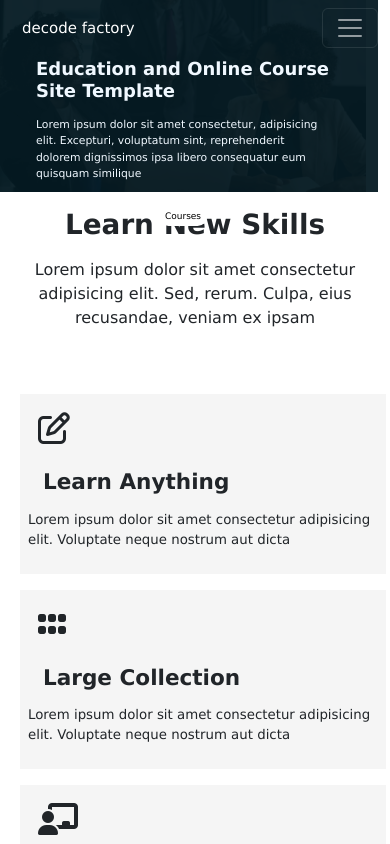
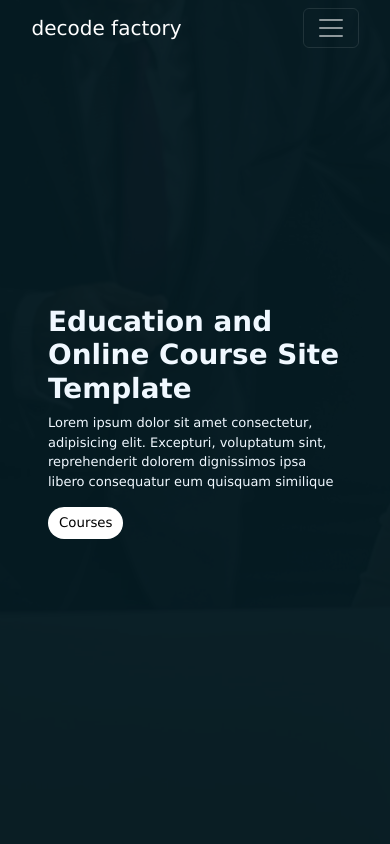
Before and after one commit to HissanaA/Front-End-Project--Decode-Factory, a plain HTML site: page final/DF-FINAL/index.html in a window 390 px wide. Shown: the top 844 px of the page. Drawn offline with nearby package versions, Linux system fonts and the light colour scheme.

Commit message:
header section has changed, wrpper div and overlay css is added to make header responsive. respective changes have done to media query

```diff
--- a/final/DF-FINAL/index.html
+++ b/final/DF-FINAL/index.html
@@ -26,30 +26,37 @@
     />
     <!-------CUSTOM CSS-------------->
     <link rel="stylesheet" href="style.css" />
+
+<!--------jQuery CDN--------------------------->
+    <script src="https://ajax.googleapis.com/ajax/libs/jquery/3.7.1/jquery.min.js"></script>
   </head>
   <body>
-    <!---------------------Header Section------------------------------->
-    <div class="row hero-bg">
-      <img class="bg-image" src="./assets/hero-bg.jpg" />
+    <!---------------------Hero Section------------------------------->
+    <div class="hero">
+      <div class="bg-image">
+        <div class="image-overlay row">
           <img class="col-sm-6 hero-img" src="./assets/hero-img.png" />
-      <article class="hero-details col-sm-6 p-5 mt-10 text-align-center ">
+          <article class="hero-details col-sm-6 p-5 mt-10 justify-content-end">
             <h1 class="hero-heading text-start">
               Education and Online Course Site Template
             </h1>
-        <p class="hero-intro text-start py-2">
-          Lorem ipsum dolor sit amet consectetur, adipisicing elit. Excepturi,
-          voluptatum sint, reprehenderit dolorem dignissimos ipsa libero
-          consequatur eum quisquam similique
+            <p class="hero-intro text-start">
+              Lorem ipsum dolor sit amet consectetur, adipisicing elit.
+              Excepturi, voluptatum sint, reprehenderit dolorem dignissimos ipsa
+              libero consequatur eum quisquam similique
             </p>
             <a href="#" class="btn herobutton">Courses</a>
           </article>
+        </div>
 
       <!--navbar-->
+      <div class="nav-section">
+
         <nav
-        class="d-flex navbar navbar-expand-lg fixed-top navbar-dark bg-transparent flex-fill justify-content-space-around"
+          class="wrapper d-flex navbar navbar-expand-lg fixed-top navbar-dark bg-transparent flex-fill justify-content-space-around"
         >
           <div class="container-fluid">
-          <a class="navbar-brand text-center " href="#">decode factory</a>
+            <a class="navbar-brand text-center" href="#">decode factory</a>
             <button
               class="navbar-toggler"
               type="button"
@@ -65,9 +72,11 @@
               class="collapse navbar-collapse justify-content-end mx-5"
               id="navbarNav"
             >
-            <ul class="navbar-nav ">
+              <ul class="navbar-nav">
                 <li class="nav-item">
-                <a class="nav-link home" aria-current="page" href="#">Home</a>
+                  <a class="nav-link home" aria-current="page" href="#"
+                    >Home</a
+                  >
                 </li>
                 <li class="nav-item">
                   <a class="nav-link courses" href="#">Courses</a>
@@ -84,12 +93,16 @@
                 <li class="nav-item">
                   <a class="btn navbutton mx-1" href="#">Get Started</a>
                 </li>
-
               </ul>
             </div>
           </div>
         </nav>
       </div>
+    </div>
+  </div>
+
+
+
 
     <!-------------------LEARN NEW SKILLS------------------------->
     <section class="skills">
@@ -386,9 +399,13 @@
         </div>
       </div>
     </section>
+    <!--------jQuery for header section----->
+
+
 
     <!----------------------------------------Bootstrap JS------------->
     <script
+
       src="https://cdn.jsdelivr.net/npm/bootstrap@5.3.3/dist/js/bootstrap.bundle.min.js"
       integrity="sha384-YvpcrYf0tY3lHB60NNkmXc5s9fDVZLESaAA55NDzOxhy9GkcIdslK1eN7N6jIeHz"
       crossorigin="anonymous"
--- a/final/DF-FINAL/style.css
+++ b/final/DF-FINAL/style.css
@@ -1,6 +1,7 @@
 /*----------------header section--------*/
-
 * {
+  margin: 0px;
+  padding: 0px;
   box-sizing: border-box;
 }
 
@@ -9,57 +10,31 @@ body {
 }
 
 .bg-image {
-  display: block;
-  max-width: 100%;
-  height: auto;
+  width: 100%;
+  height: 100vh;
+  background-position: center;
+  background-size: cover;
+  background-image: url("./assets/hero-bg.jpg");
 }
 
-.hero-bg {
-  position: relative;
-  display: block;
-  max-width: 100%;
-  height: auto;
-}
-
-.hero-bg::before {
-  position: absolute;
-  top: 0;
-  right: 0;
+.image-overlay {
+  padding: 0;
+  margin: 0;
   width: 100%;
-  height: 100%;
-  content: "";
-  background-color: rgba(5, 26, 34, 0.95);
+  height: 100vh;
+  background-color: rgba(5, 26, 34, 0.97);
 }
 
 .hero-img {
-  position: absolute;
-  top: 0;
-  left: 0;
-  display: block;
-  max-width: 50%;
-  height: auto;
+  width: 50%;
+  height: 100vh;
 }
-/*
-    .navbar-brand {
-      margin-left: 250px;
-    }
 
-    .navbar-collapse {
-      margin-right: 350px;
-    }
-    */
 .hero-details {
-  position: absolute;
-  display: block;
-  text-align: center;
-  justify-items: center;
-  align-items: center;
-  bottom: 20%;
-  right: 0;
   color: aliceblue;
-  padding: 5px;
-  font-size: small;
+  margin: auto;
 }
+
 .hero-heading {
   font-weight: 600;
 }
@@ -82,13 +57,21 @@ body {
   background-color: rgb(119, 227, 119);
   color: white;
 }
+/*
 .navbar-nav {
-  padding-right: 200px;
+  padding-right: 150px;
 }
 
 .navbar-brand {
   padding-left: 200px;
 }
+*/
+
+.wrapper {
+  margin: 20px auto;
+  width: 50%;
+}
+
 .home {
   color: rgb(119, 227, 119);
   font-size: small;
@@ -135,54 +118,36 @@ body {
   font-size: small;
 }
 
-@media only screen and (max-width: 578px) {
+.navbutton:hover {
+  background-color: white;
+  color: rgb(119, 227, 119);
+}
+/*
+@media only screen and (max-width: 768px) {
   .hero-img {
     display: none;
   }
 
-  .hero-details {
-    position: absolute;
-    display: block;
-    /*text-align: center;*/
-    justify-items: center;
-    align-items: center;
-    bottom: 0%;
-    right: 0;
-    top: 10px;
-    color: aliceblue;
-    padding: 5px;
-    font-size: small;
+  .wrapper {
+    margin: 0 auto;
+    width: 90%;
   }
+}
+/*
+@media only screen and (max-width: 1024px) {
+  .wrapper {
+    margin: 0 auto;
+    width: 45%;
+  }
+}*/
 
-  .hero-heading {
-    font-size: large;
-    text-align: center;
+@media only screen and (max-width: 1024px) {
+  .hero-img {
+    display: none;
   }
-
-  .hero-intro {
-    font-size: smaller;
-  }
-
-  .navbar-brand {
-    padding-left: 10px;
-    font-size: 15px;
-    font-weight: 400px;
-    font-family: Verdana, Geneva, Tahoma, sans-serif;
-  }
-
-  .herobutton {
-    background-color: white;
-    color: black;
-
-    border-radius: 25px;
-    font-size: 9px;
-    margin-right: 100%;
-    padding: 2px 5px 2px 5px;
-  }
-
-  .herobutton:hover {
-    background-color: rgb(119, 227, 119);
-    color: white;
+  .wrapper {
+    margin: 0 auto;
+    width: 90%;
   }
 }
 
```
Also changed, not shown: final/DF-FINAL/jquery.js (added). Lines whose indentation alone changed are shown as unchanged.
